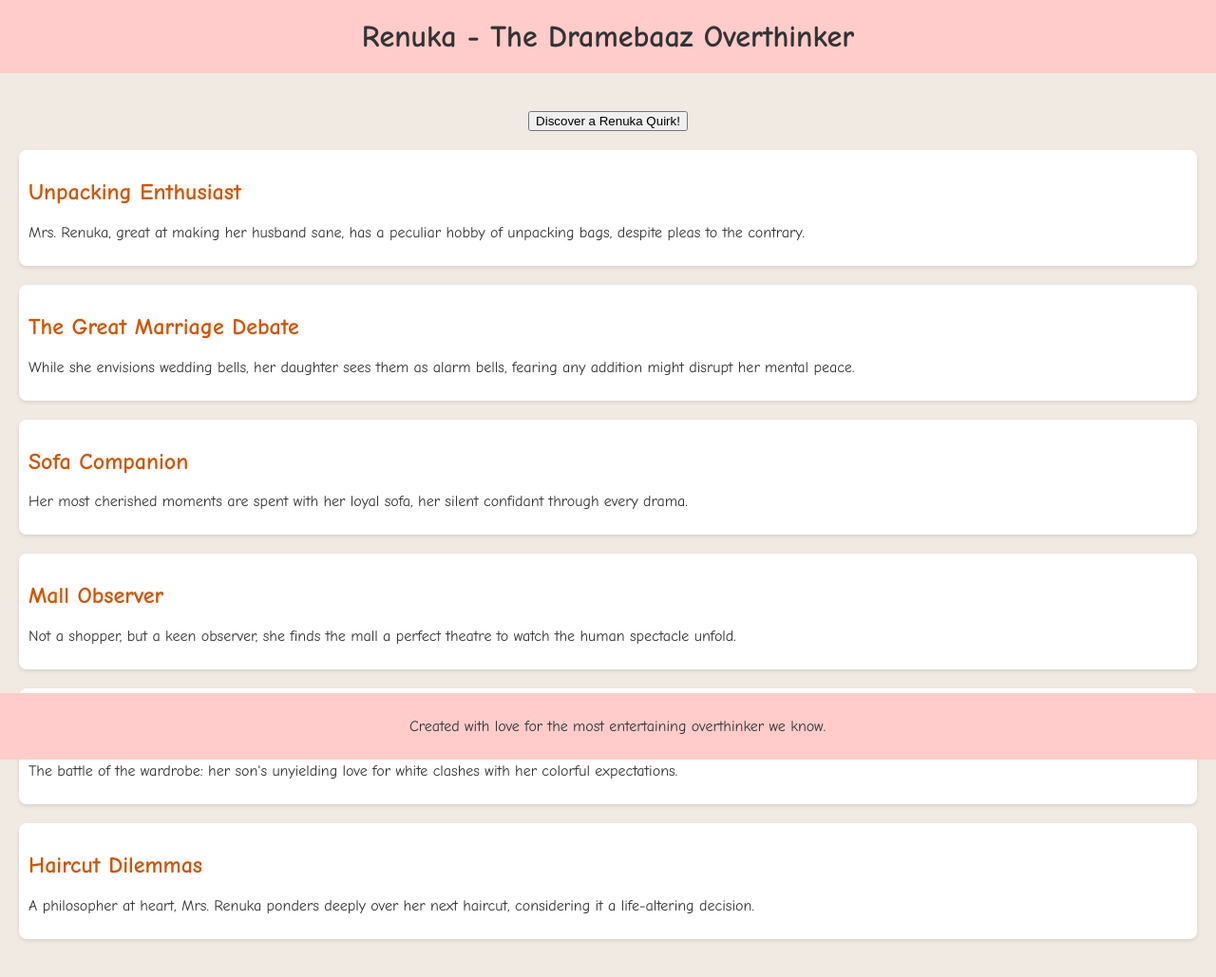
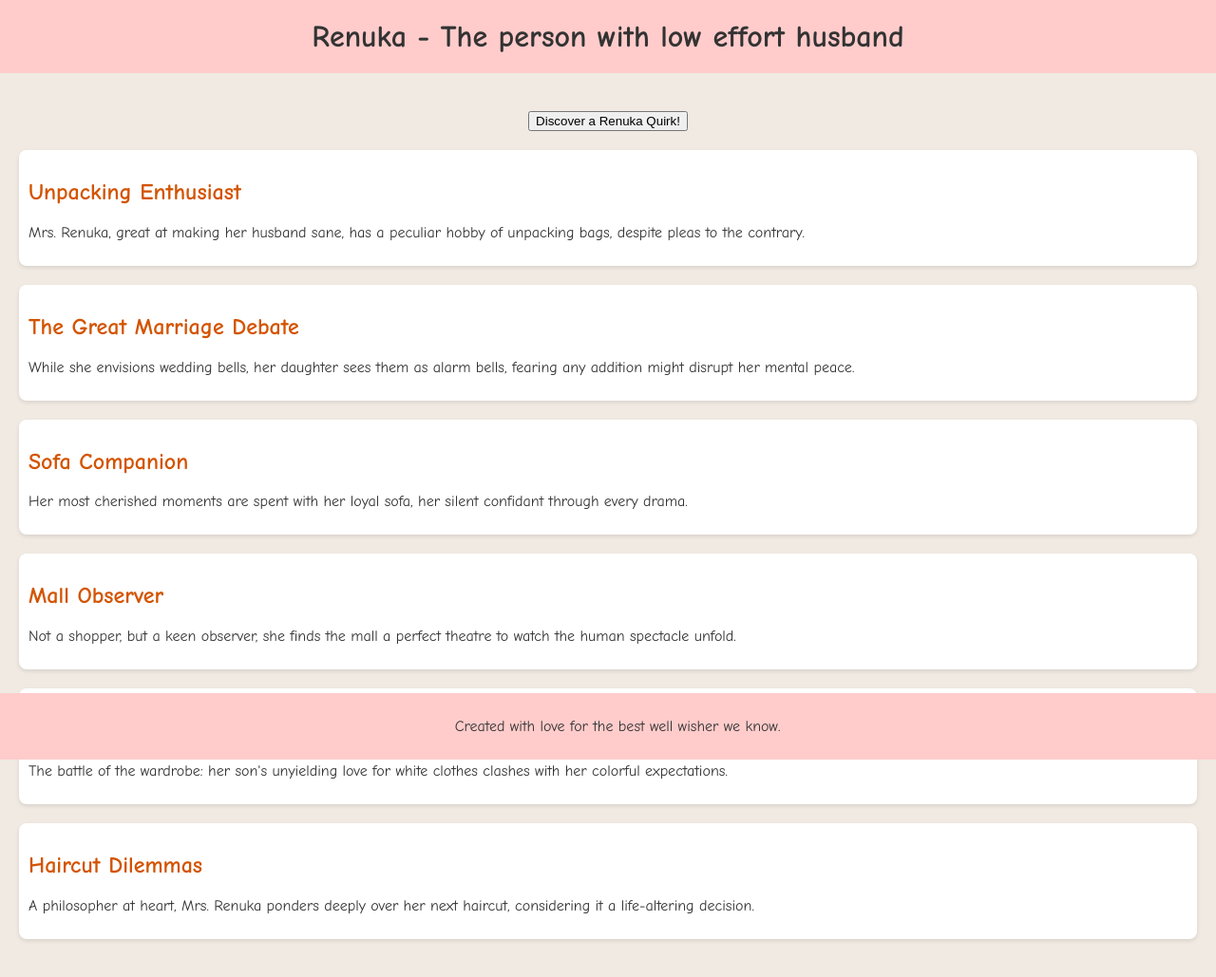
Before and after one commit to vpthehuman/Renu, a plain HTML site: page index.html in a window 1280 px wide. Shown: the whole page at 95% size. Drawn offline with Linux system fonts and the light colour scheme.

Commit message:
Update index.html

```diff
--- a/index.html
+++ b/index.html
@@ -3,12 +3,12 @@
 <head>
     <meta charset="UTF-8">
     <meta name="viewport" content="width=device-width, initial-scale=1.0">
-    <title>Renuka - The Dramebaaz Overthinker</title>
+    <title>Renuka - The person with low-effort husband</title>
     <link rel="stylesheet" href="style.css">
 </head>
 <body>
     <header>
-        <h1>Renuka - The Dramebaaz Overthinker</h1>
+        <h1>Renuka - The person with low effort husband</h1>
     </header>
     <main>
         <section id="unpacking">
@@ -29,7 +29,7 @@
         </section>
         <section id="fashion-crisis">
             <h2>White Wardrobe Woes</h2>
-            <p>The battle of the wardrobe: her son's unyielding love for white clashes with her colorful expectations.</p>
+            <p>The battle of the wardrobe: her son's unyielding love for white clothes clashes with her colorful expectations.</p>
         </section>
         <section id="haircut-dilemmas">
             <h2>Haircut Dilemmas</h2>
@@ -37,7 +37,7 @@
         </section>
     </main>
     <footer>
-        <p>Created with love for the most entertaining overthinker we know.</p>
+        <p>Created with love for the best well wisher we know.</p>
     </footer>
     <script src="script.js"></script>
 </body>
```
